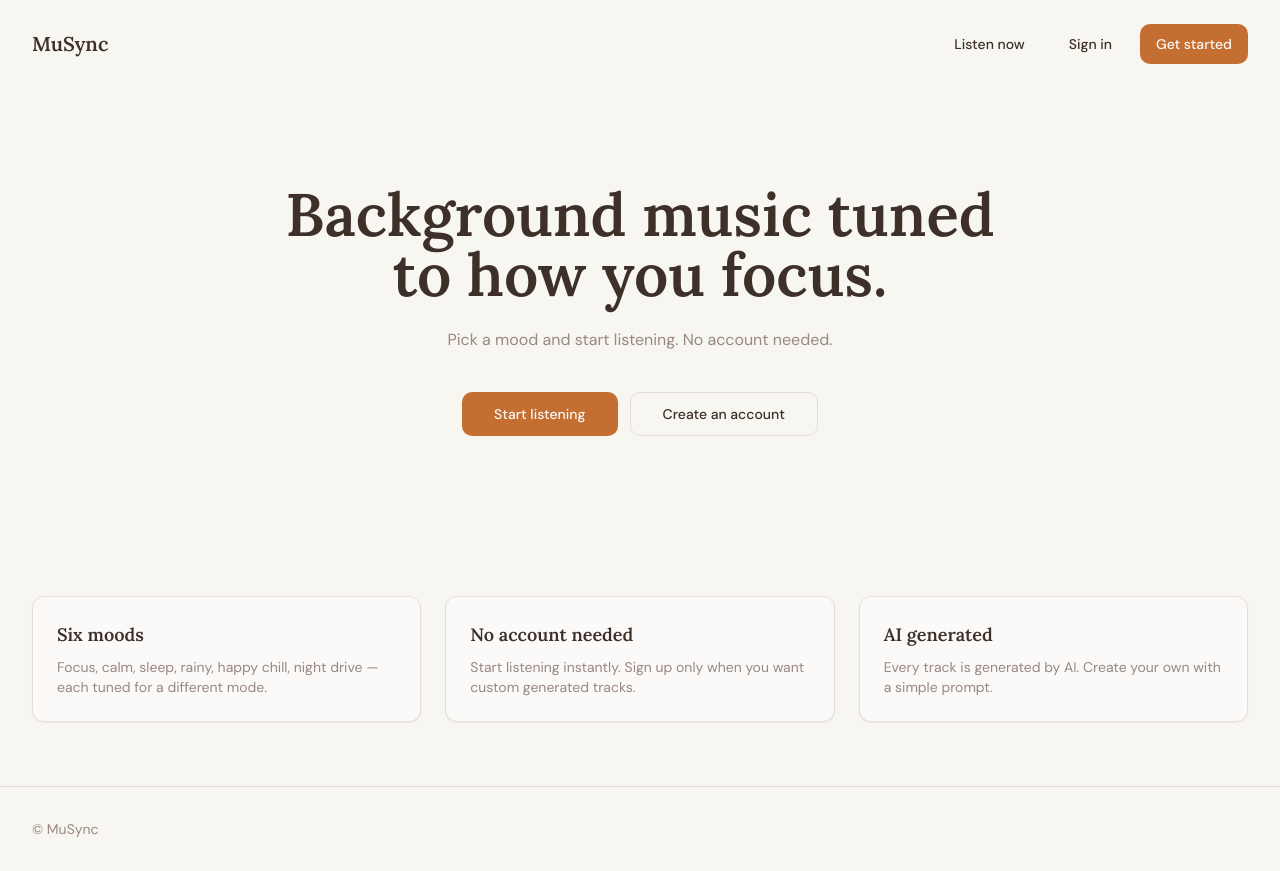
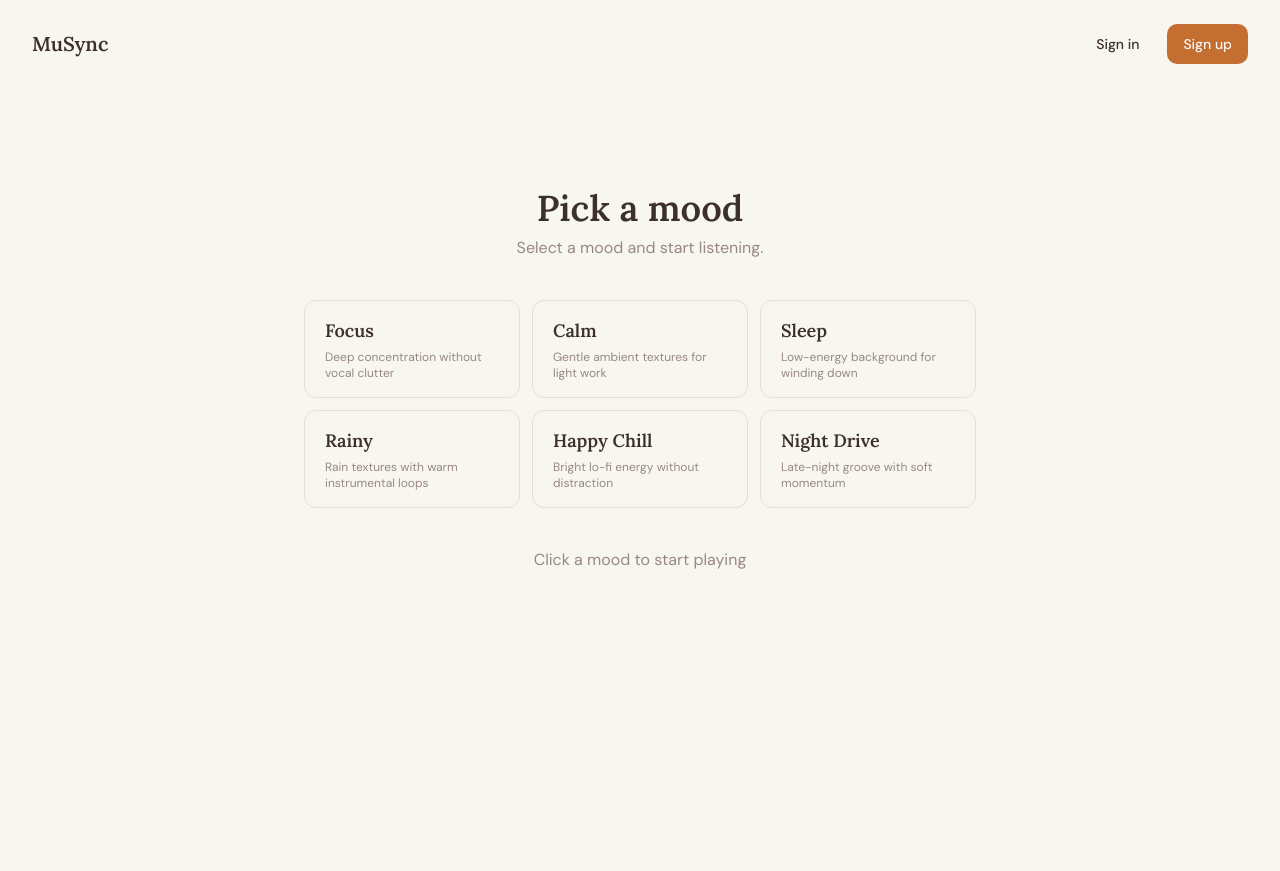
Before and after one commit to AAAZZZR/musync, a Next.js app in the folder frontend/: page / in a window 1280 px wide. After the commit the page ends 800 px from the top, so only its background shows below. Built offline with nearby package versions, Linux system fonts and the light colour scheme; no server answers.

Commit message:
refactor: 首頁直接放 player — 移除 /play 獨立頁面
Co-Authored-By: Claude Opus 4.6 (1M context) <noreply@anthropic.com>

```diff
--- a/frontend/src/app/page.tsx
+++ b/frontend/src/app/page.tsx
@@ -1,70 +1,15 @@
-import Link from "next/link";
-import { Button } from "@/components/ui/button";
+import { PublicPlayer } from "@/components/features/player/public-player";
+import { AudioHost } from "@/components/player/audio-host";
+import { MOODS } from "@/lib/constants/moods";
+import { getSupabaseUser } from "@/lib/server/auth";
 
-export default function LandingPage() {
+export default async function HomePage() {
+  const user = await getSupabaseUser();
+
   return (
-    <main className="min-h-screen">
-      <header className="container flex items-center justify-between py-6">
-        <Link href="/" className="font-serif text-xl font-semibold">
-          MuSync
-        </Link>
-        <nav className="flex items-center gap-3">
-          <Link href="/play">
-            <Button variant="ghost">Listen now</Button>
-          </Link>
-          <Link href="/login">
-            <Button variant="ghost">Sign in</Button>
-          </Link>
-          <Link href="/signup">
-            <Button>Get started</Button>
-          </Link>
-        </nav>
-      </header>
-
-      <section className="container py-24 text-center">
-        <h1 className="mx-auto max-w-3xl font-serif text-5xl font-semibold leading-tight md:text-6xl">
-          Background music tuned to how you focus.
-        </h1>
-        <p className="mx-auto mt-6 max-w-xl text-muted-foreground">
-          Pick a mood and start listening. No account needed.
-        </p>
-        <div className="mt-10 flex justify-center gap-3">
-          <Link href="/play">
-            <Button size="lg">Start listening</Button>
-          </Link>
-          <Link href="/signup">
-            <Button size="lg" variant="outline">
-              Create an account
-            </Button>
-          </Link>
-        </div>
-      </section>
-
-      <section className="container grid gap-6 py-16 md:grid-cols-3">
-        {[
-          {
-            title: "Six moods",
-            body: "Focus, calm, sleep, rainy, happy chill, night drive — each tuned for a different mode.",
-          },
-          {
-            title: "No account needed",
-            body: "Start listening instantly. Sign up only when you want custom generated tracks.",
-          },
-          {
-            title: "AI generated",
-            body: "Every track is generated by AI. Create your own with a simple prompt.",
-          },
-        ].map((f) => (
-          <div key={f.title} className="rounded-lg border bg-card p-6 shadow-sm">
-            <h3 className="font-serif text-lg font-semibold">{f.title}</h3>
-            <p className="mt-2 text-sm text-muted-foreground">{f.body}</p>
-          </div>
-        ))}
-      </section>
-
-      <footer className="container border-t py-8 text-sm text-muted-foreground">
-        &copy; MuSync
-      </footer>
-    </main>
+    <>
+      <PublicPlayer moods={MOODS} initialMood="focus" isLoggedIn={!!user} />
+      <AudioHost />
+    </>
   );
 }
--- a/frontend/src/app/play/page.tsx
+++ /dev/null
@@ -1,15 +0,0 @@
-import { PublicPlayer } from "@/components/features/player/public-player";
-import { AudioHost } from "@/components/player/audio-host";
-import { MOODS } from "@/lib/constants/moods";
-import { getSupabaseUser } from "@/lib/server/auth";
-
-export default async function PlayPage() {
-  const user = await getSupabaseUser();
-
-  return (
-    <>
-      <PublicPlayer moods={MOODS} initialMood="focus" isLoggedIn={!!user} />
-      <AudioHost />
-    </>
-  );
-}
```
Also changed, not shown: 1 other file (tests, documents, lock files or other folders).
